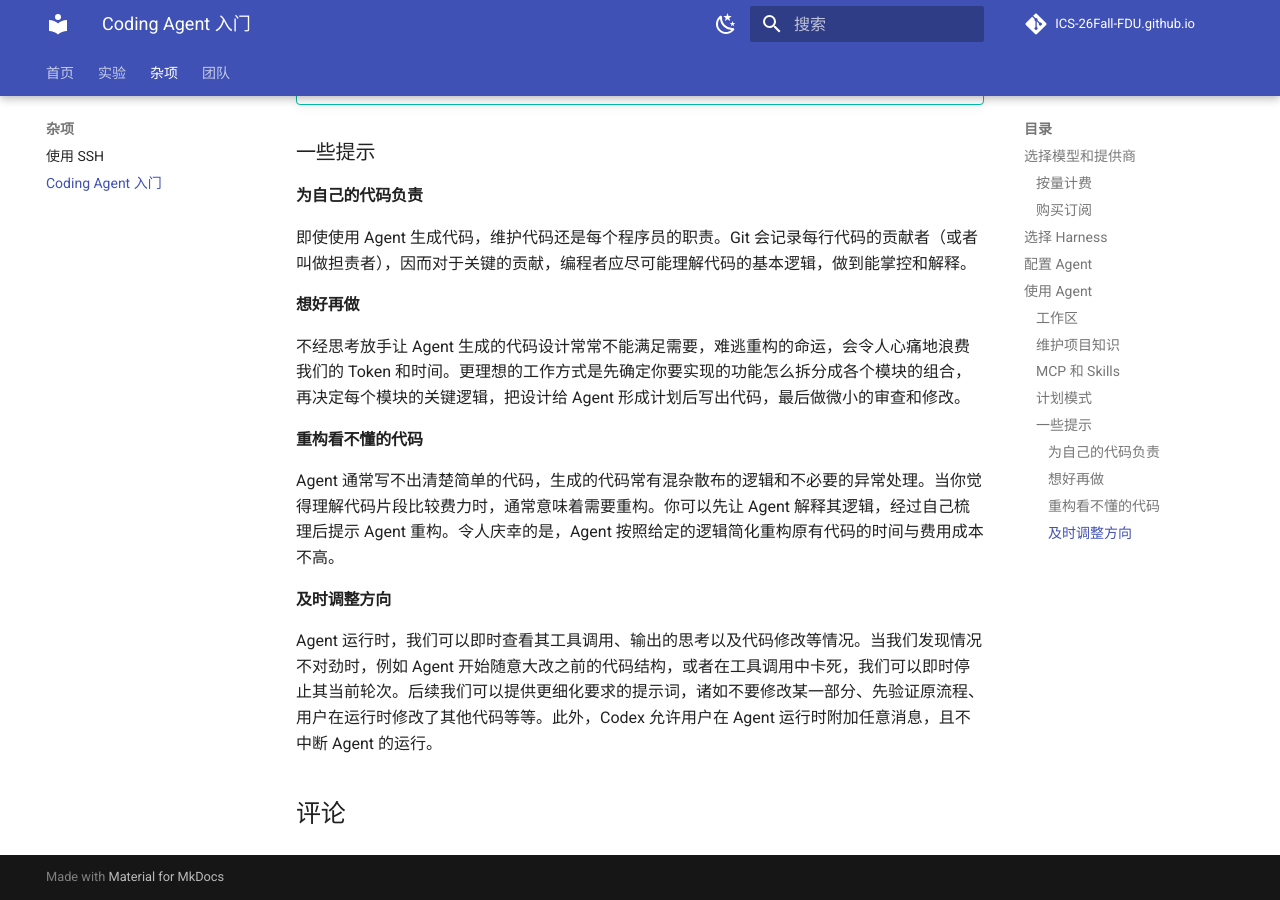
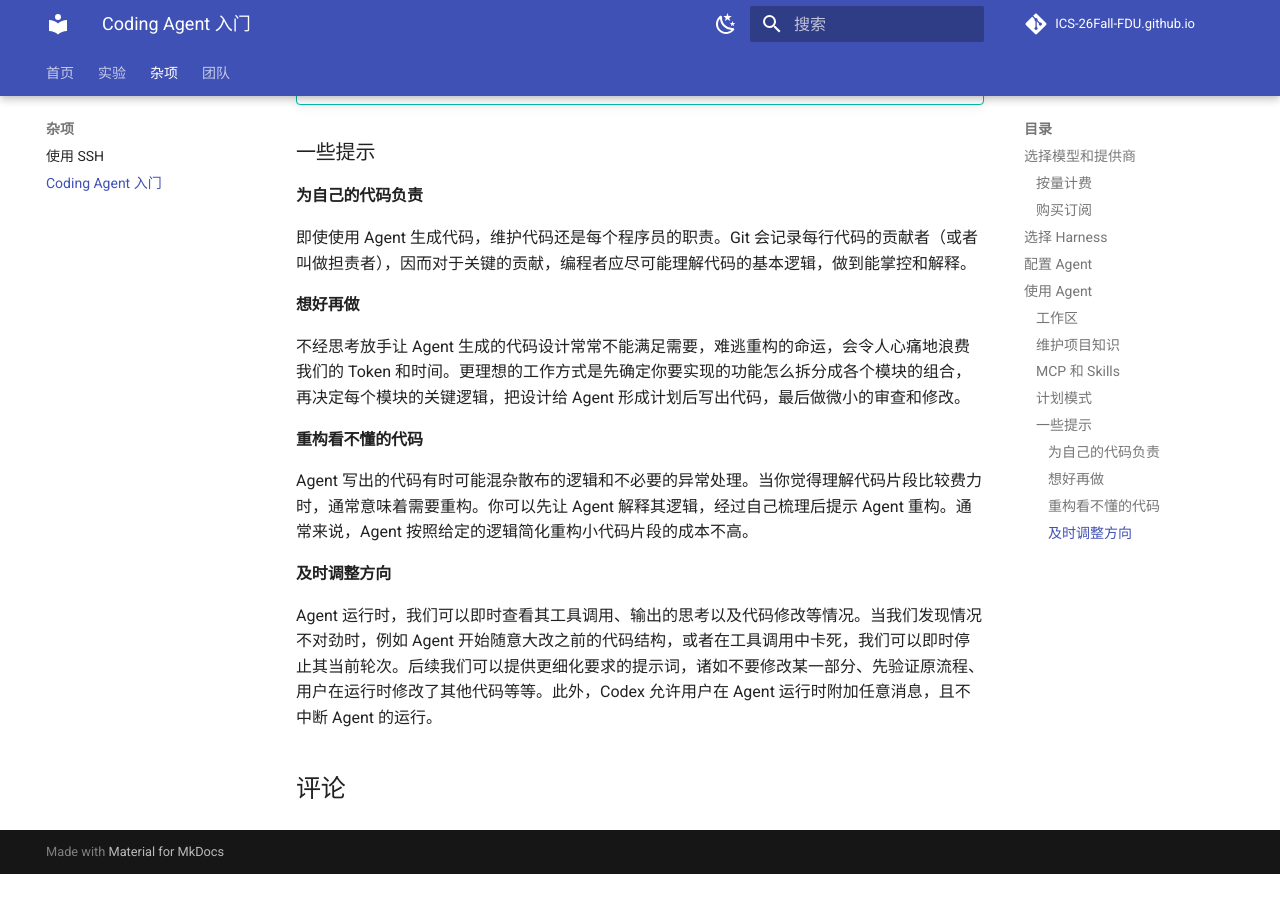
Before and after one commit to ICS-26Fall-FDU/ICS-26Fall-FDU.github.io, an MkDocs documentation site: the page built from docs/misc/coding-agent.md, in a window 1280 px wide and 900 px high, scrolled down 11768 px. Built offline with MkDocs 1.6.1 and Material for MkDocs 9.7.7, drawn with Linux system fonts in a browser that asks for light colours; comment, search, counter and statistics services are not loaded; after the commit the page ends 12642 px from its top, so only the background shows below that.

Commit message:
docs: adjust wording

```diff
--- a/docs/misc/coding-agent.md
+++ b/docs/misc/coding-agent.md
@@ -280,7 +280,7 @@ MCP 还可以用于从服务器获得资源，如果想要了解可以参看 [MC
 
 #### 重构看不懂的代码
 
-Agent 通常写不出清楚简单的代码，生成的代码常有混杂散布的逻辑和不必要的异常处理。当你觉得理解代码片段比较费力时，通常意味着需要重构。你可以先让 Agent 解释其逻辑，经过自己梳理后提示 Agent 重构。令人庆幸的是，Agent 按照给定的逻辑简化重构原有代码的时间与费用成本不高。
+Agent 写出的代码有时可能混杂散布的逻辑和不必要的异常处理。当你觉得理解代码片段比较费力时，通常意味着需要重构。你可以先让 Agent 解释其逻辑，经过自己梳理后提示 Agent 重构。通常来说，Agent 按照给定的逻辑简化重构小代码片段的成本不高。
 
 #### 及时调整方向
 
```
